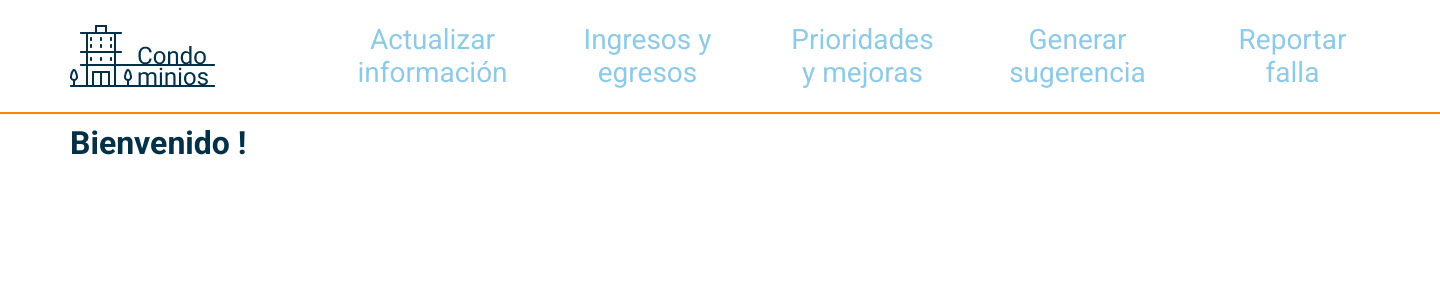
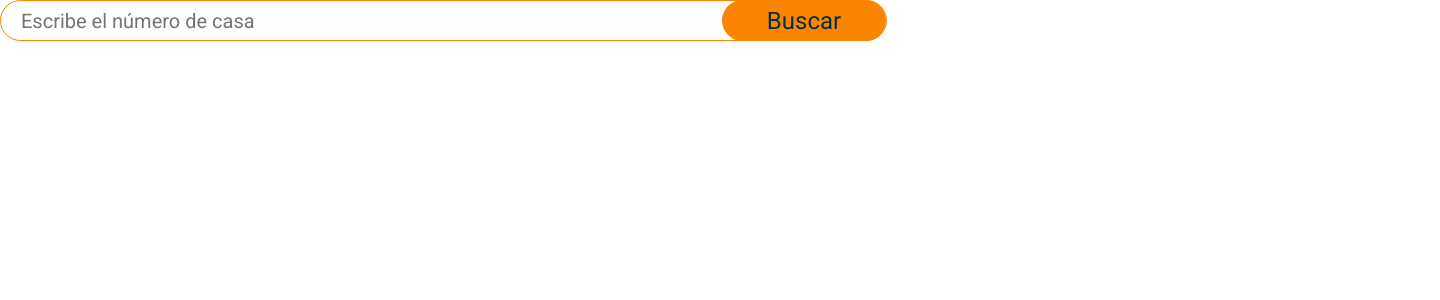
Before and after one commit to CondominiosUP/frontend, a React (Create React App) app: page / in a window 1280 px wide. Shown: the top 300 px of the page, 1440 px wide, since content can reach past the window. Built offline with nearby package versions, Linux system fonts and the light colour scheme.

Commit message:
add/ search barr done

```diff
--- a/src/App.js
+++ b/src/App.js
@@ -1,10 +1,10 @@
 import "./scss/App.scss";
-import Header from "./components/Header";
+import SearchBar from "./components/SearchBar";
 
 function App() {
   return (
     <>
-      <Header />
+      <SearchBar />
     </>
   );
 }
--- /dev/null
+++ b/src/components/SearchBar.js
@@ -0,0 +1,10 @@
+function SearchBar() {
+  return (
+    <div className="SearchBar">
+      <input className="SearchBar__input" type="text" placeholder="Escribe el número de casa "/>
+      <button className="SearchBar__buttom" type="submit" > Buscar</button>
+    </div>
+  );
+}
+
+export default SearchBar;
--- a/src/scss/App.scss
+++ b/src/scss/App.scss
@@ -2,6 +2,7 @@
 @import "./components/successMessage.scss";
 @import "./components/columnTrello.scss";
 @import "./components/header.scss";
+@import "./components/searchBar.scss";
 
 html {
 	font-size: 62.5%; // 1rem === 10px;
--- /dev/null
+++ b/src/scss/components/_searchBar.scss
@@ -0,0 +1,32 @@
+.SearchBar{
+  border: 1px solid $Colour-orange;
+  border-radius: 5rem;
+  width: 88.7rem;
+  height: 4.1rem;
+  display: flex;
+  justify-content: space-between;
+  align-items: center;
+
+  &__input{
+    width: 100%;
+    height: 39px;
+    border: none;
+    border-radius: 5rem;
+    margin-left: 2rem;
+    outline: none;
+    font-weight: normal;
+    font-size: 20px;
+    line-height: 23px;
+  }
+  &__buttom{
+    width: 207px;
+    height: 41px;
+    background-color: $Colour-orange;
+    color: $Colour-dark-blue;
+    border: none;
+    border-radius: 5rem;
+    font-weight: normal;
+    font-size: 24px;
+    line-height: 28px;
+  }
+}
```
